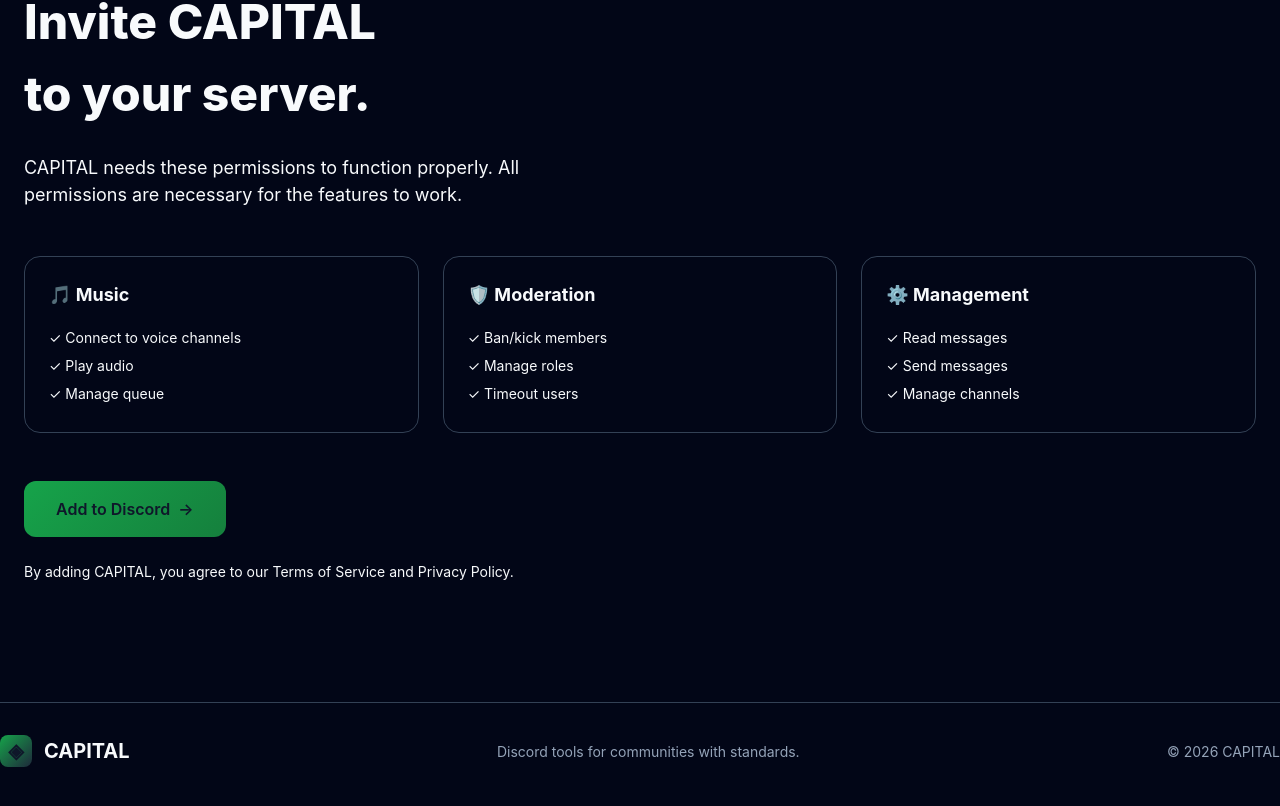
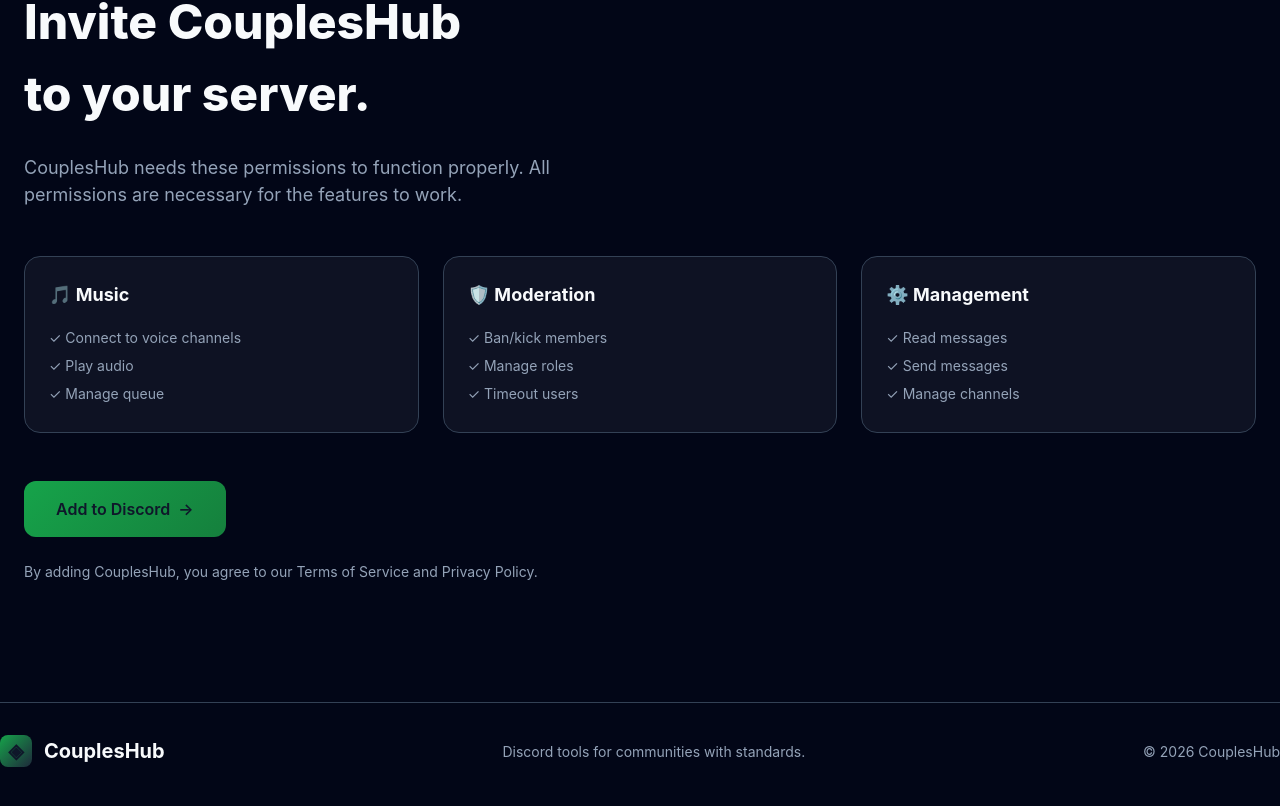
Before and after one commit to Couples-hub-creator/CouplesHub-System, a Next.js app in the folder packages/dashboard/: page /invite in a window 1280 px wide. Shown: the part 334-1140 px from the top of the page. Built offline with nearby package versions, Linux system fonts and the light colour scheme.

Commit message:
Update OAuth scopes to include guilds.members.read and email, update brand to CouplesHub

```diff
--- a/packages/dashboard/src/app/invite/page.tsx
+++ b/packages/dashboard/src/app/invite/page.tsx
@@ -6,7 +6,7 @@ export default function Invite() {
   return (
     <main className="site-shell subpage">
       <nav className="topbar page-width">
-        <Link href="/" className="brand"><span className="brand-mark">◈</span><span>CAPITAL</span></Link>
+        <Link href="/" className="brand"><span className="brand-mark">◈</span><span>CouplesHub</span></Link>
         <div className="top-links">
           <Link href="/features">Platform</Link>
           <Link href="/pricing">Plans</Link>
@@ -17,34 +17,34 @@ export default function Invite() {
       <section className="page-width" style={{ padding: '120px 24px' }}>
         <div className="eyebrow"><span className="status-dot" /> ADD TO DISCORD</div>
         <h1 style={{ fontSize: '48px', fontWeight: 800, marginBottom: '24px' }}>
-          Invite CAPITAL<br /><span>to your server.</span>
+          Invite CouplesHub<br /><span>to your server.</span>
         </h1>
-        <p style={{ fontSize: '18px', color: 'var(--color-text-muted)', maxWidth: '600px', marginBottom: '48px' }}>
-          CAPITAL needs these permissions to function properly. All permissions are necessary for the features to work.
+        <p style={{ fontSize: '18px', color: 'var(--color-muted-foreground)', maxWidth: '600px', marginBottom: '48px' }}>
+          CouplesHub needs these permissions to function properly. All permissions are necessary for the features to work.
         </p>
 
         <div style={{ display: 'grid', gridTemplateColumns: 'repeat(auto-fit, minmax(300px, 1fr))', gap: '24px', marginBottom: '48px' }}>
-          <div style={{ background: 'var(--color-bg-card)', border: '1px solid var(--color-border)', borderRadius: '16px', padding: '24px' }}>
+          <div style={{ background: 'var(--color-card)', border: '1px solid var(--color-border)', borderRadius: '16px', padding: '24px' }}>
             <h3 style={{ fontSize: '18px', fontWeight: 700, marginBottom: '16px' }}>🎵 Music</h3>
-            <ul style={{ listStyle: 'none', color: 'var(--color-text-muted)', fontSize: '14px', lineHeight: 2 }}>
+            <ul style={{ listStyle: 'none', color: 'var(--color-muted-foreground)', fontSize: '14px', lineHeight: 2 }}>
               <li>✓ Connect to voice channels</li>
               <li>✓ Play audio</li>
               <li>✓ Manage queue</li>
             </ul>
           </div>
 
-          <div style={{ background: 'var(--color-bg-card)', border: '1px solid var(--color-border)', borderRadius: '16px', padding: '24px' }}>
+          <div style={{ background: 'var(--color-card)', border: '1px solid var(--color-border)', borderRadius: '16px', padding: '24px' }}>
             <h3 style={{ fontSize: '18px', fontWeight: 700, marginBottom: '16px' }}>🛡️ Moderation</h3>
-            <ul style={{ listStyle: 'none', color: 'var(--color-text-muted)', fontSize: '14px', lineHeight: 2 }}>
+            <ul style={{ listStyle: 'none', color: 'var(--color-muted-foreground)', fontSize: '14px', lineHeight: 2 }}>
               <li>✓ Ban/kick members</li>
               <li>✓ Manage roles</li>
               <li>✓ Timeout users</li>
             </ul>
           </div>
 
-          <div style={{ background: 'var(--color-bg-card)', border: '1px solid var(--color-border)', borderRadius: '16px', padding: '24px' }}>
+          <div style={{ background: 'var(--color-card)', border: '1px solid var(--color-border)', borderRadius: '16px', padding: '24px' }}>
             <h3 style={{ fontSize: '18px', fontWeight: 700, marginBottom: '16px' }}>⚙️ Management</h3>
-            <ul style={{ listStyle: 'none', color: 'var(--color-text-muted)', fontSize: '14px', lineHeight: 2 }}>
+            <ul style={{ listStyle: 'none', color: 'var(--color-muted-foreground)', fontSize: '14px', lineHeight: 2 }}>
               <li>✓ Read messages</li>
               <li>✓ Send messages</li>
               <li>✓ Manage channels</li>
@@ -53,7 +53,7 @@ export default function Invite() {
         </div>
 
         <a
-          href={`https://discord.com/api/oauth2/authorize?client_id=${process.env.DISCORD_CLIENT_ID}&permissions=8&scope=bot%20applications.commands`}
+          href={`https://discord.com/oauth2/authorize?client_id=${process.env.DISCORD_CLIENT_ID}&permissions=8&scope=bot%20applications.commands`}
           target="_blank"
           rel="noopener noreferrer"
           className="button button-gold"
@@ -62,15 +62,15 @@ export default function Invite() {
           Add to Discord <span>→</span>
         </a>
 
-        <p style={{ marginTop: '24px', fontSize: '14px', color: 'var(--color-text-muted)' }}>
-          By adding CAPITAL, you agree to our Terms of Service and Privacy Policy.
+        <p style={{ marginTop: '24px', fontSize: '14px', color: 'var(--color-muted-foreground)' }}>
+          By adding CouplesHub, you agree to our Terms of Service and Privacy Policy.
         </p>
       </section>
 
       <footer className="footer page-width">
-        <Link href="/" className="brand"><span className="brand-mark">◈</span><span>CAPITAL</span></Link>
+        <Link href="/" className="brand"><span className="brand-mark">◈</span><span>CouplesHub</span></Link>
         <span>Discord tools for communities with standards.</span>
-        <span>© 2026 CAPITAL</span>
+        <span>© 2026 CouplesHub</span>
       </footer>
     </main>
   );
--- a/packages/dashboard/src/lib/auth.ts
+++ b/packages/dashboard/src/lib/auth.ts
@@ -8,7 +8,7 @@ export const authOptions: NextAuthOptions = {
       clientSecret: process.env.DISCORD_CLIENT_SECRET!,
       authorization: {
         params: {
-          scope: 'identify guilds',
+          scope: 'identify guilds guilds.members.read email',
         },
       },
     }),
```
